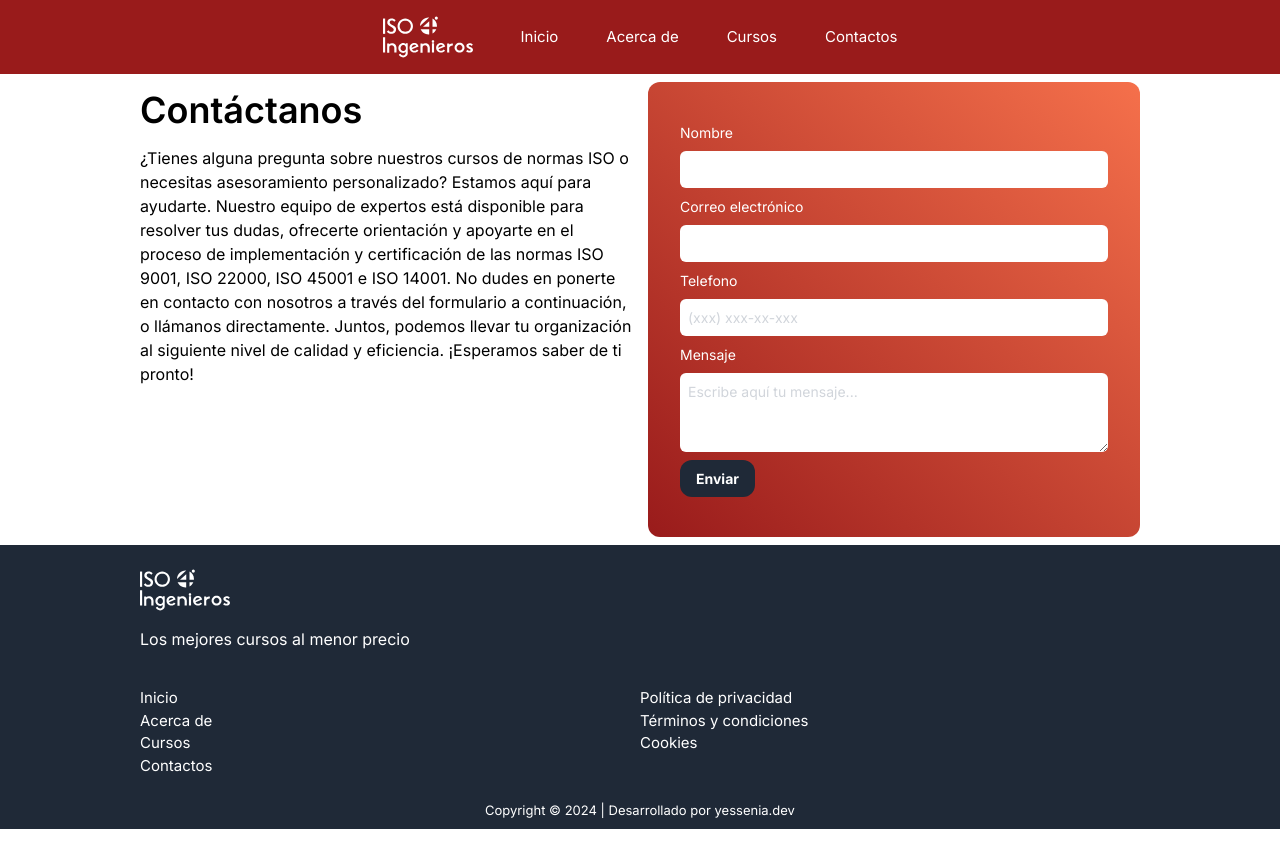
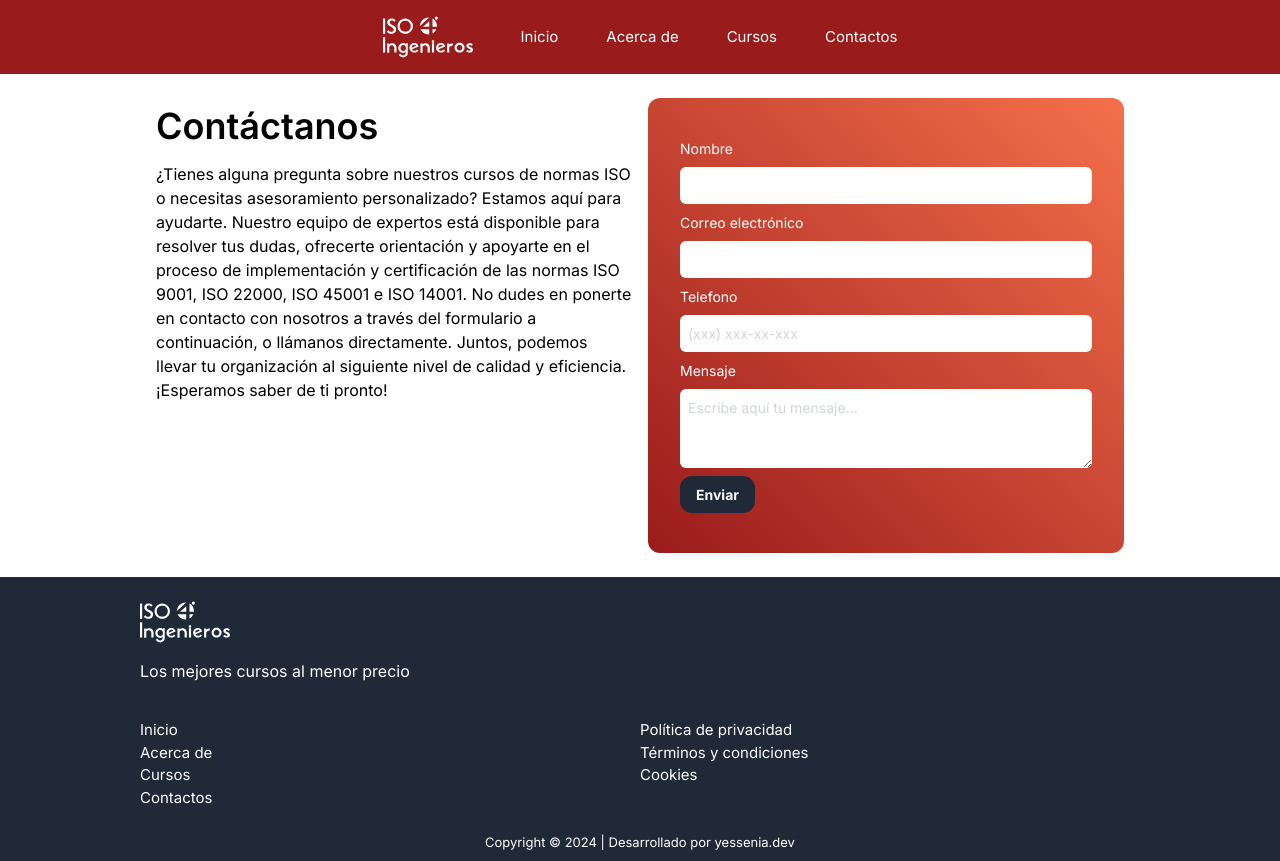
Before and after one commit to yessenia22c/iso-ingenieros-nextjs-react, a Next.js app: page /contactos in a window 1280 px wide. Before the commit the page ends 829 px from the top, so only its background shows below. Built offline with nearby package versions, Linux system fonts and the light colour scheme.

Commit message:
refactor: Update Contactos page layout and styles

```diff
--- a/src/app/contactos/page.js
+++ b/src/app/contactos/page.js
@@ -5,8 +5,8 @@ export default function Contactos () {
   return (
     <>
       <section className="flex justify-center">
-        <div className="w-[1000px]">
-          <section className=" grid grid-flow-row sm:grid-cols-2  justify-center gap-4">
+        <div className="w-[1000px] px-4">
+          <section className="grid grid-flow-row sm:grid-cols-2 justify-center gap-4 py-4">
             <article>
             <h1 className="text-4xl font-semibold my-4">Contáctanos </h1>
             <p className=" ">
```
